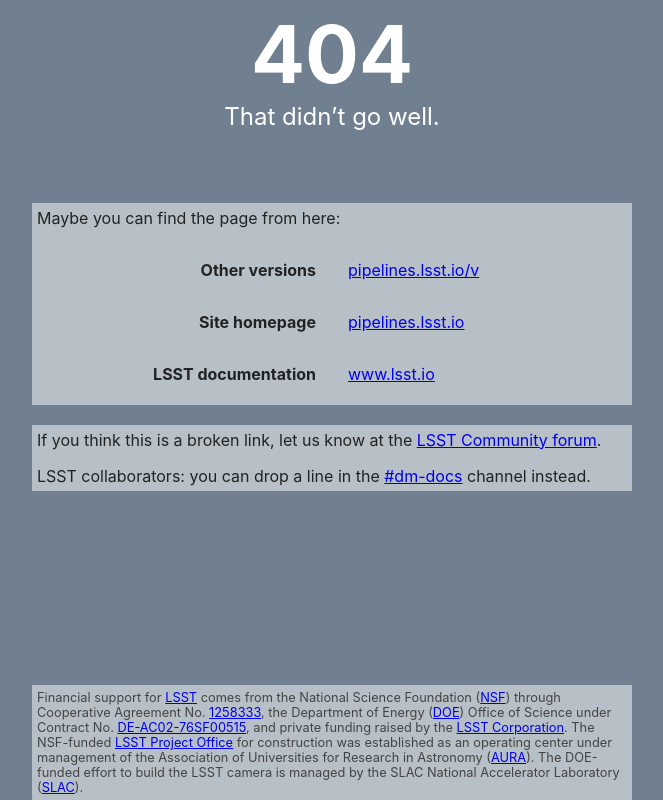
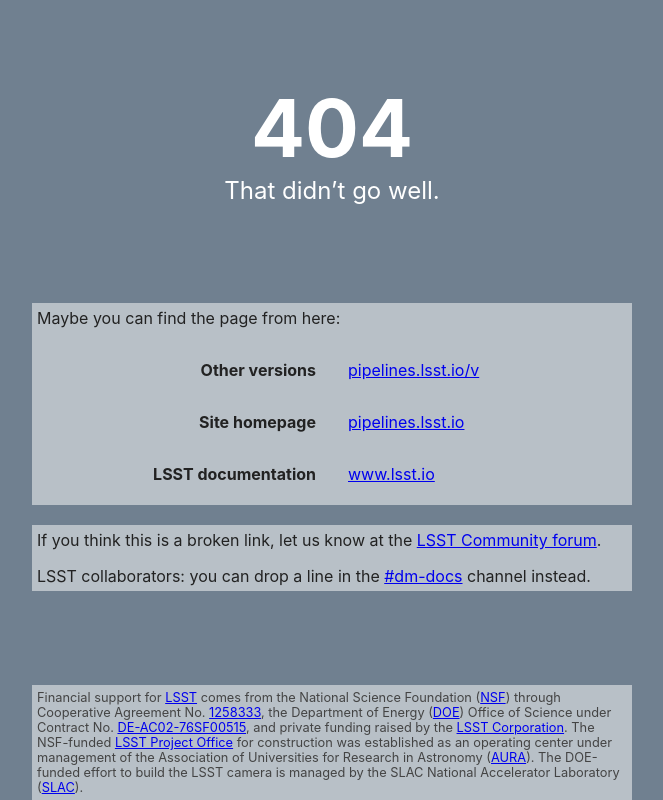
Before and after one commit to lsst-sqre/ltd-404, a website: page 404.html in a window 1280 px wide. Shown: the whole page, without its empty margins (308-971 px from the left). Drawn offline with nearby package versions, Linux system fonts and the light colour scheme; files that its build step writes are made by us from their sources.

Commit message:
Fixup vertical rhythm of sections

```diff
--- a/styles.scss
+++ b/styles.scss
@@ -68,7 +68,7 @@
   margin: auto;
 
   display: grid;
-  grid-template-rows: auto 0.2fr auto auto 1fr auto;
+  grid-template-rows: 1fr auto 1fr auto auto 1fr auto;
   grid-gap: 20px;
   justify-content: center;
   align-items: center;
@@ -76,25 +76,25 @@
 
 .c-header-section {
   @include m-dark-card;
-  grid-row: 1;
+  grid-row: 2;
   text-align: center;
   padding: 5px;
 }
 
 .c-suggestion-section {
   @include m-light-card;
-  grid-row: 3;
+  grid-row: 4;
   padding: 5px;
 }
 
 .c-reporting-section {
   @include m-light-card;
-  grid-row: 4;
+  grid-row: 5;
   padding: 5px;
 }
 
 .c-footer-section {
   @include m-light-card;
-  grid-row: -1;
+  grid-row: -2;
   padding: 5px;
 }
```
